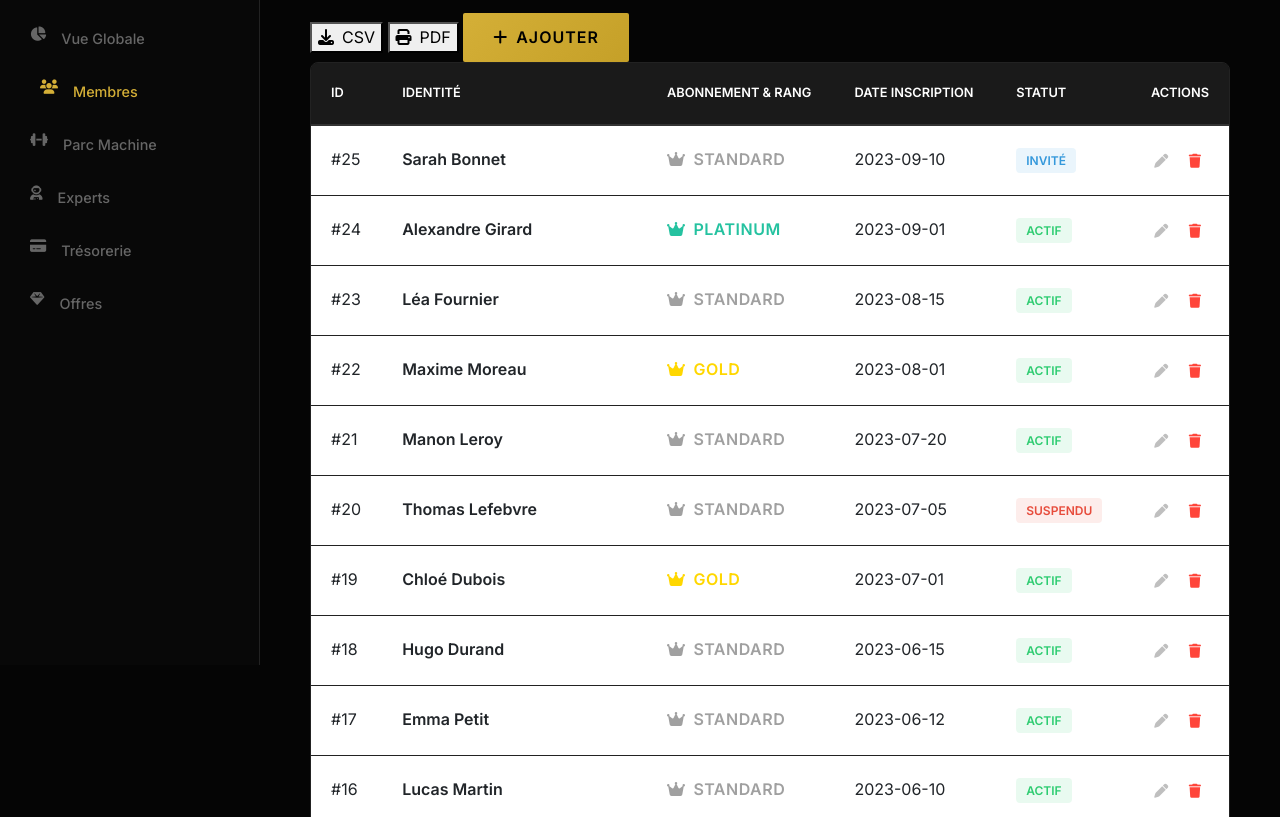
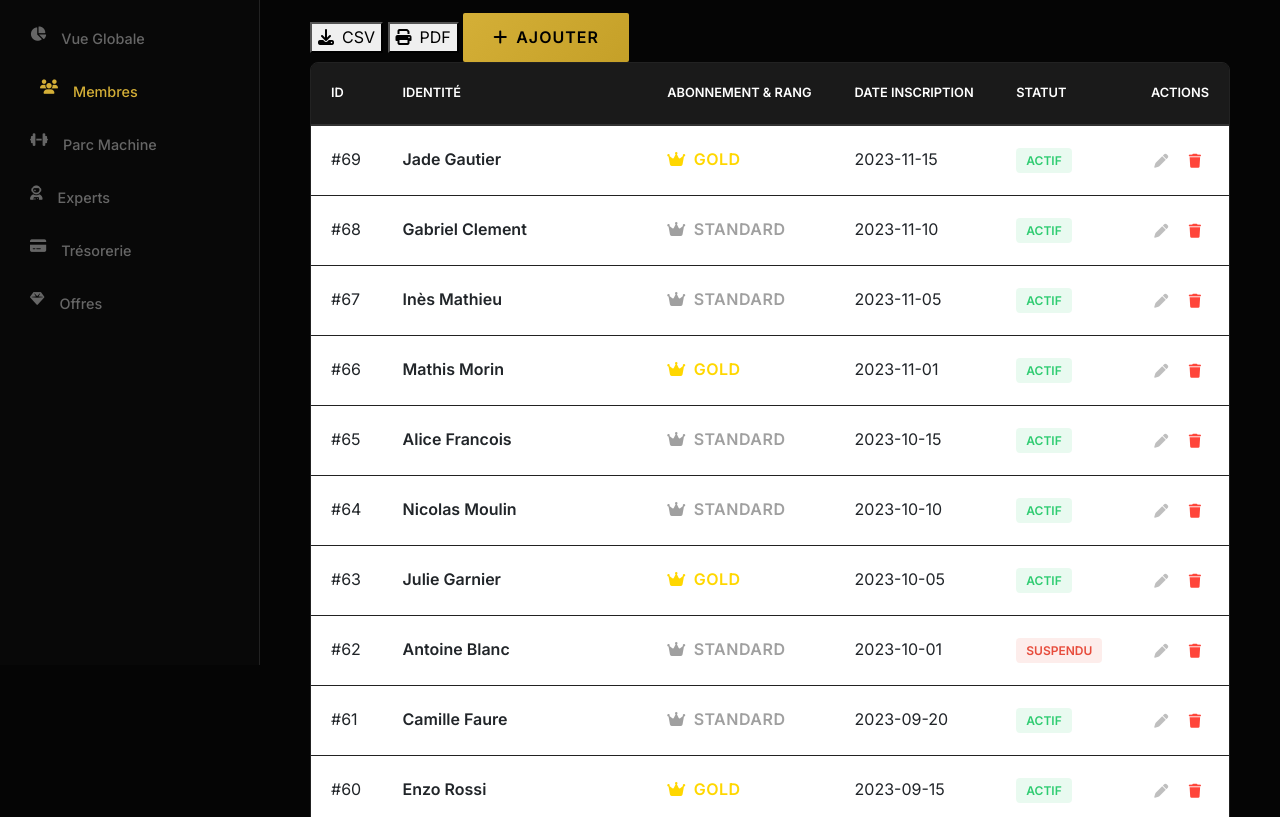
Before and after one commit to anouarose-hub/fitmanager, a plain HTML site: page membres.html in a window 1280 px wide. Shown: the part 135-952 px from the top of the page. Drawn offline with nearby package versions, Linux system fonts and the light colour scheme.

Commit message:
Correction des bugs

```diff
--- a/data.js
+++ b/data.js
@@ -1,133 +1,186 @@
 /* FICHIER: data.js
-   ROLE: Simule une base de données NoSQL locale (Version MASSIVE).
+   ROLE: Simule une base de données NoSQL locale (Version MASSIVE V4)
 */
 
 // 1. Initialisation des données (Seeding)
 function initData() {
-    // ⚠️ CHANGEMENT DE CLÉ POUR FORCER LA MISE À JOUR (v3_ULTIMATE)
-    if (!localStorage.getItem('fit_initialized_v3_ULTIMATE')) {
-        console.log("⚡ Initialisation de la base de données ULTIME...");
+    // ⚠️ CHANGEMENT DE CLÉ POUR FORCER LA MISE À JOUR (v4_MEGA_DB)
+    if (!localStorage.getItem('fit_initialized_v4_MEGA_DB')) {
+        console.log("⚡ Initialisation de la MEGA BASE DE DONNÉES...");
 
         // --- A. DÉFINITION DES OFFRES (RÉFÉRENCE) ---
         const plans = [
-            { id: 1, nom: "Standard", prix: 30 }, // Accès Heures creuses
-            { id: 2, nom: "Gold", prix: 50 },     // Accès 24/7
-            { id: 3, nom: "Platinum", prix: 90 }, // + Cours collectifs
-            { id: 4, nom: "Diamond", prix: 120 }  // + Spa & Coaching privé
+            { id: 1, nom: "Standard", prix: 30 },
+            { id: 2, nom: "Gold", prix: 50 },
+            { id: 3, nom: "Platinum", prix: 90 },
+            { id: 4, nom: "Diamond", prix: 120 },
+            { id: 5, nom: "Superstar", prix: 250 }, // Offre VIP
+            { id: 6, nom: "Mythique", prix: 500 }   // Offre "God Tier"
         ];
 
-        // --- B. ENTITÉ 1 : MEMBRES (Mélange Stars & Lambda) ---
+        // --- B. ENTITÉ 1 : MEMBRES (Mélange Massif) ---
         const members = [
-            // --- LES STARS (Gros Budget) ---
-            { id: 1, nom: "Dwayne 'The Rock' Johnson", plan: "Diamond", date: "2023-01-01", status: "Actif" },
-            { id: 2, nom: "Usain Bolt", plan: "Diamond", date: "2023-01-15", status: "Actif" },
-            { id: 3, nom: "Serena Williams", plan: "Diamond", date: "2023-02-01", status: "Actif" },
-            { id: 4, nom: "Conor McGregor", plan: "Platinum", date: "2023-02-10", status: "Suspendu" }, // Bagarre dans le vestiaire
-            { id: 5, nom: "Elon Musk", plan: "Diamond", date: "2023-02-20", status: "Invité" },
-            { id: 6, nom: "Derrick Rose", plan: "Diamond", date: "2023-03-01", status: "Actif" }, // 🌹
-            { id: 7, nom: "Mike Tyson", plan: "Platinum", date: "2023-03-15", status: "Actif" },
-            { id: 8, nom: "Cristiano Ronaldo", plan: "Diamond", date: "2023-04-01", status: "Actif" },
-            { id: 9, nom: "Leo Messi", plan: "Diamond", date: "2023-04-02", status: "Actif" },
-            { id: 10, nom: "Zlatan Ibrahimovic", plan: "Diamond", date: "2023-04-05", status: "Actif" },
+            // --- TIER 1 : LES LÉGENDES (MYTHIQUE) ---
+            { id: 1, nom: "Arnold Schwarzenegger", plan: "Mythique", date: "2023-01-01", status: "Actif" },
+            { id: 2, nom: "Ronnie Coleman", plan: "Mythique", date: "2023-01-02", status: "Actif" },
+            { id: 3, nom: "Dwayne 'The Rock' Johnson", plan: "Mythique", date: "2023-01-05", status: "Actif" },
+            { id: 4, nom: "Mike Tyson", plan: "Mythique", date: "2023-01-10", status: "Actif" },
+            { id: 5, nom: "Muhammad Ali", plan: "Mythique", date: "2023-01-12", status: "Honneur" },
+            { id: 6, nom: "Bruce Lee", plan: "Mythique", date: "2023-01-15", status: "Honneur" },
+            { id: 7, nom: "Usain Bolt", plan: "Mythique", date: "2023-02-01", status: "Actif" },
+            { id: 8, nom: "Michael Jordan", plan: "Mythique", date: "2023-02-05", status: "Actif" },
+            { id: 9, nom: "LeBron James", plan: "Mythique", date: "2023-02-10", status: "Actif" },
+            { id: 10, nom: "Cristiano Ronaldo", plan: "Mythique", date: "2023-02-15", status: "Actif" },
 
-            // --- LES INFLUENCEURS FITNESS (Budget Moyen/Haut) ---
-            { id: 11, nom: "Tibo InShape", plan: "Gold", date: "2023-05-01", status: "Actif" },
-            { id: 12, nom: "Juju Fitcats", plan: "Gold", date: "2023-05-02", status: "Actif" },
-            { id: 13, nom: "Nassim Sahili", plan: "Platinum", date: "2023-05-10", status: "Actif" },
-            { id: 14, nom: "Sam Sulek", plan: "Standard", date: "2023-05-15", status: "Suspendu" }, // A cassé une machine
-            { id: 15, nom: "David Goggins", plan: "Standard", date: "2023-06-01", status: "Actif" }, // N'a pas besoin de luxe, juste de souffrir
+            // --- TIER 2 : LES SUPERSTARS (SUPERSTAR) ---
+            { id: 11, nom: "Conor McGregor", plan: "Superstar", date: "2023-03-01", status: "Suspendu" }, // Bagarre
+            { id: 12, nom: "Khabib Nurmagomedov", plan: "Superstar", date: "2023-03-02", status: "Actif" },
+            { id: 13, nom: "Jon Jones", plan: "Superstar", date: "2023-03-05", status: "Actif" },
+            { id: 14, nom: "Francis Ngannou", plan: "Superstar", date: "2023-03-10", status: "Actif" },
+            { id: 15, nom: "Chris Hemsworth", plan: "Superstar", date: "2023-03-15", status: "Actif" },
+            { id: 16, nom: "Henry Cavill", plan: "Superstar", date: "2023-03-20", status: "Actif" },
+            { id: 17, nom: "Jason Momoa", plan: "Superstar", date: "2023-03-25", status: "Actif" },
+            { id: 18, nom: "Tom Hardy", plan: "Superstar", date: "2023-04-01", status: "Actif" },
+            { id: 19, nom: "Mark Wahlberg", plan: "Superstar", date: "2023-04-05", status: "Actif" },
+            { id: 20, nom: "Zlatan Ibrahimovic", plan: "Superstar", date: "2023-04-10", status: "Actif" },
+            { id: 21, nom: "Kylian Mbappé", plan: "Superstar", date: "2023-04-15", status: "Actif" },
+            { id: 22, nom: "Neymar Jr", plan: "Superstar", date: "2023-04-20", status: "Suspendu" }, // Blessure
+            { id: 23, nom: "Serena Williams", plan: "Superstar", date: "2023-05-01", status: "Actif" },
+            { id: 24, nom: "Ronda Rousey", plan: "Superstar", date: "2023-05-05", status: "Actif" },
+            { id: 25, nom: "Derrick Rose", plan: "Superstar", date: "2023-05-10", status: "Actif" },
 
-            // --- LES GENS NORMAUX (Petit Budget / Locaux) ---
-            { id: 16, nom: "Lucas Martin", plan: "Standard", date: "2023-06-10", status: "Actif" },
-            { id: 17, nom: "Emma Petit", plan: "Standard", date: "2023-06-12", status: "Actif" },
-            { id: 18, nom: "Hugo Durand", plan: "Standard", date: "2023-06-15", status: "Actif" },
-            { id: 19, nom: "Chloé Dubois", plan: "Gold", date: "2023-07-01", status: "Actif" },
-            { id: 20, nom: "Thomas Lefebvre", plan: "Standard", date: "2023-07-05", status: "Suspendu" }, // Paiement refusé
-            { id: 21, nom: "Manon Leroy", plan: "Standard", date: "2023-07-20", status: "Actif" },
-            { id: 22, nom: "Maxime Moreau", plan: "Gold", date: "2023-08-01", status: "Actif" },
-            { id: 23, nom: "Léa Fournier", plan: "Standard", date: "2023-08-15", status: "Actif" },
-            { id: 24, nom: "Alexandre Girard", plan: "Platinum", date: "2023-09-01", status: "Actif" },
-            { id: 25, nom: "Sarah Bonnet", plan: "Standard", date: "2023-09-10", status: "Invité" }
+            // --- TIER 3 : LES INFLUENCEURS & PROS (DIAMOND / PLATINUM) ---
+            { id: 30, nom: "Tibo InShape", plan: "Diamond", date: "2023-06-01", status: "Actif" },
+            { id: 31, nom: "Juju Fitcats", plan: "Diamond", date: "2023-06-01", status: "Actif" },
+            { id: 32, nom: "Nassim Sahili", plan: "Diamond", date: "2023-06-05", status: "Actif" },
+            { id: 33, nom: "Sam Sulek", plan: "Platinum", date: "2023-06-10", status: "Suspendu" }, // Casse du matériel
+            { id: 34, nom: "David Goggins", plan: "Platinum", date: "2023-06-15", status: "Actif" },
+            { id: 35, nom: "Larry Wheels", plan: "Diamond", date: "2023-06-20", status: "Actif" },
+            { id: 36, nom: "Chris Bumstead (CBum)", plan: "Diamond", date: "2023-06-25", status: "Actif" },
+            { id: 37, nom: "Noel Deyzel", plan: "Platinum", date: "2023-07-01", status: "Actif" },
+            { id: 38, nom: "Jeff Seid", plan: "Gold", date: "2023-07-05", status: "Actif" },
+            { id: 39, nom: "Zyzz Legacy", plan: "Gold", date: "2023-07-10", status: "Honneur" },
+
+            // --- TIER 4 : LES CLIENTS LAMBDA (STANDARD / GOLD) ---
+            { id: 50, nom: "Lucas Martin", plan: "Standard", date: "2023-08-01", status: "Actif" },
+            { id: 51, nom: "Emma Petit", plan: "Standard", date: "2023-08-02", status: "Actif" },
+            { id: 52, nom: "Hugo Durand", plan: "Gold", date: "2023-08-05", status: "Actif" },
+            { id: 53, nom: "Chloé Dubois", plan: "Standard", date: "2023-08-10", status: "Actif" },
+            { id: 54, nom: "Thomas Lefebvre", plan: "Standard", date: "2023-08-12", status: "Suspendu" }, // Impayé
+            { id: 55, nom: "Manon Leroy", plan: "Gold", date: "2023-08-15", status: "Actif" },
+            { id: 56, nom: "Maxime Moreau", plan: "Standard", date: "2023-08-20", status: "Actif" },
+            { id: 57, nom: "Léa Fournier", plan: "Gold", date: "2023-09-01", status: "Actif" },
+            { id: 58, nom: "Alexandre Girard", plan: "Standard", date: "2023-09-05", status: "Invité" },
+            { id: 59, nom: "Sarah Bonnet", plan: "Standard", date: "2023-09-10", status: "Actif" },
+            { id: 60, nom: "Enzo Rossi", plan: "Gold", date: "2023-09-15", status: "Actif" },
+            { id: 61, nom: "Camille Faure", plan: "Standard", date: "2023-09-20", status: "Actif" },
+            { id: 62, nom: "Antoine Blanc", plan: "Standard", date: "2023-10-01", status: "Suspendu" },
+            { id: 63, nom: "Julie Garnier", plan: "Gold", date: "2023-10-05", status: "Actif" },
+            { id: 64, nom: "Nicolas Moulin", plan: "Standard", date: "2023-10-10", status: "Actif" },
+            { id: 65, nom: "Alice Francois", plan: "Standard", date: "2023-10-15", status: "Actif" },
+            { id: 66, nom: "Mathis Morin", plan: "Gold", date: "2023-11-01", status: "Actif" },
+            { id: 67, nom: "Inès Mathieu", plan: "Standard", date: "2023-11-05", status: "Actif" },
+            { id: 68, nom: "Gabriel Clement", plan: "Standard", date: "2023-11-10", status: "Actif" },
+            { id: 69, nom: "Jade Gautier", plan: "Gold", date: "2023-11-15", status: "Actif" }
         ];
 
-        // --- C. ENTITÉ 2 : MACHINES (Parc Complet) ---
+        // --- C. ENTITÉ 2 : MACHINES (Parc Gigantesque) ---
         const machines = [
-            // CARDIO
-            { id: 1, nom: "Tapis Roulant Technogym #1", etat: "Bon", maintenance: "2023-11-01" },
-            { id: 2, nom: "Tapis Roulant Technogym #2", etat: "Bon", maintenance: "2023-11-01" },
-            { id: 3, nom: "Tapis Roulant Technogym #3", etat: "En panne", maintenance: "2023-12-28" },
-            { id: 4, nom: "Vélo Elliptique Matrix #1", etat: "Bon", maintenance: "2023-10-15" },
-            { id: 5, nom: "Vélo Elliptique Matrix #2", etat: "Maintenance", maintenance: "2023-12-29" },
-            { id: 6, nom: "Rameur Concept 2 #1", etat: "Bon", maintenance: "2023-09-20" },
-            { id: 7, nom: "Rameur Concept 2 #2", etat: "Bon", maintenance: "2023-09-20" },
-            { id: 8, nom: "Escalier (StairMaster)", etat: "Bon", maintenance: "2023-11-10" },
+            // ZONE CARDIO (High Tech)
+            { id: 1, nom: "Tapis Technogym Skillrun #1", etat: "Bon", maintenance: "2023-11-01" },
+            { id: 2, nom: "Tapis Technogym Skillrun #2", etat: "Bon", maintenance: "2023-11-01" },
+            { id: 3, nom: "Tapis Technogym Skillrun #3", etat: "Bon", maintenance: "2023-11-01" },
+            { id: 4, nom: "Tapis Technogym Skillrun #4", etat: "En panne", maintenance: "2023-12-28" },
+            { id: 5, nom: "Tapis Technogym Skillrun #5", etat: "Bon", maintenance: "2023-11-05" },
+            { id: 6, nom: "Vélo Elliptique Matrix #1", etat: "Bon", maintenance: "2023-10-15" },
+            { id: 7, nom: "Vélo Elliptique Matrix #2", etat: "Bon", maintenance: "2023-10-15" },
+            { id: 8, nom: "Vélo Elliptique Matrix #3", etat: "Maintenance", maintenance: "2023-12-29" },
+            { id: 9, nom: "Rameur Concept 2 #1", etat: "Bon", maintenance: "2023-09-20" },
+            { id: 10, nom: "Rameur Concept 2 #2", etat: "Bon", maintenance: "2023-09-20" },
+            { id: 11, nom: "Rameur Concept 2 #3", etat: "Bon", maintenance: "2023-09-20" },
+            { id: 12, nom: "Escalier StairMaster Gauntlet #1", etat: "Bon", maintenance: "2023-11-10" },
+            { id: 13, nom: "Escalier StairMaster Gauntlet #2", etat: "En panne", maintenance: "2023-12-25" },
+            { id: 14, nom: "Assault Bike Rogue #1", etat: "Bon", maintenance: "2023-08-01" },
+            { id: 15, nom: "Assault Bike Rogue #2", etat: "Bon", maintenance: "2023-08-01" },
 
-            // MUSCULATION GUIDÉE
-            { id: 9, nom: "Presse à Cuisses 45°", etat: "Bon", maintenance: "2023-08-15" },
-            { id: 10, nom: "Leg Extension", etat: "Bon", maintenance: "2023-08-20" },
-            { id: 11, nom: "Leg Curl Ischio", etat: "En panne", maintenance: "2023-12-25" },
-            { id: 12, nom: "Pec Deck (Papillon)", etat: "Bon", maintenance: "2023-10-05" },
-            { id: 13, nom: "Tirage Vertical (Lat Pull)", etat: "Bon", maintenance: "2023-10-10" },
-            { id: 14, nom: "Poulie Vis-à-Vis", etat: "Bon", maintenance: "2023-11-01" },
+            // ZONE MUSCULATION GUIDÉE (Panatta / Hammer Strength)
+            { id: 20, nom: "Presse à Cuisses 45° Panatta", etat: "Bon", maintenance: "2023-08-15" },
+            { id: 21, nom: "Hack Squat Panatta", etat: "Bon", maintenance: "2023-08-15" },
+            { id: 22, nom: "Leg Extension Technogym", etat: "Bon", maintenance: "2023-08-20" },
+            { id: 23, nom: "Leg Curl Couché Technogym", etat: "En panne", maintenance: "2023-12-25" },
+            { id: 24, nom: "Leg Curl Assis Technogym", etat: "Bon", maintenance: "2023-08-22" },
+            { id: 25, nom: "Pec Deck (Papillon) Matrix", etat: "Bon", maintenance: "2023-10-05" },
+            { id: 26, nom: "Chest Press Convergent", etat: "Bon", maintenance: "2023-10-06" },
+            { id: 27, nom: "Shoulder Press Convergent", etat: "Bon", maintenance: "2023-10-07" },
+            { id: 28, nom: "Tirage Vertical (Lat Pull)", etat: "Bon", maintenance: "2023-10-10" },
+            { id: 29, nom: "Tirage Horizontal (Low Row)", etat: "Bon", maintenance: "2023-10-12" },
+            { id: 30, nom: "Poulie Vis-à-Vis Crossover", etat: "Bon", maintenance: "2023-11-01" },
+            { id: 31, nom: "Machine à Abdominaux", etat: "Bon", maintenance: "2023-11-05" },
 
-            // POIDS LIBRES & FORCE
-            { id: 15, nom: "Cage à Squat Olympique #1", etat: "Bon", maintenance: "2023-06-01" },
-            { id: 16, nom: "Cage à Squat Olympique #2", etat: "Bon", maintenance: "2023-06-01" },
-            { id: 17, nom: "Banc Développé Couché", etat: "Bon", maintenance: "2023-07-15" },
-            { id: 18, nom: "Banc Développé Incliné", etat: "Maintenance", maintenance: "2023-12-30" },
-            { id: 19, nom: "Rack Haltères (2kg-50kg)", etat: "Bon", maintenance: "2023-01-01" },
-            { id: 20, nom: "Smith Machine (Cadre Guidé)", etat: "Bon", maintenance: "2023-09-01" }
+            // ZONE POIDS LIBRES & FORCE (Eleiko)
+            { id: 40, nom: "Cage à Squat Olympique Eleiko #1", etat: "Bon", maintenance: "2023-06-01" },
+            { id: 41, nom: "Cage à Squat Olympique Eleiko #2", etat: "Bon", maintenance: "2023-06-01" },
+            { id: 42, nom: "Cage à Squat Olympique Eleiko #3", etat: "Bon", maintenance: "2023-06-01" },
+            { id: 43, nom: "Plateforme Soulevé de Terre #1", etat: "Bon", maintenance: "2023-06-05" },
+            { id: 44, nom: "Plateforme Soulevé de Terre #2", etat: "Bon", maintenance: "2023-06-05" },
+            { id: 45, nom: "Banc Développé Couché Compétition #1", etat: "Bon", maintenance: "2023-07-15" },
+            { id: 46, nom: "Banc Développé Couché Compétition #2", etat: "Bon", maintenance: "2023-07-15" },
+            { id: 47, nom: "Banc Développé Incliné", etat: "Maintenance", maintenance: "2023-12-30" },
+            { id: 48, nom: "Banc Développé Décliné", etat: "Bon", maintenance: "2023-07-20" },
+            { id: 49, nom: "Rack Haltères (2kg-30kg)", etat: "Bon", maintenance: "2023-01-01" },
+            { id: 50, nom: "Rack Haltères Lourds (32kg-60kg)", etat: "Bon", maintenance: "2023-01-01" },
+            { id: 51, nom: "Smith Machine (Cadre Guidé) #1", etat: "Bon", maintenance: "2023-09-01" },
+            { id: 52, nom: "Smith Machine (Cadre Guidé) #2", etat: "Bon", maintenance: "2023-09-01" }
         ];
 
-        // --- D. ENTITÉ 3 : COACHS (Staff Complet) ---
+        // --- D. ENTITÉ 3 : COACHS (Un seul Dieu) ---
         const coaches = [
-            { id: 1, nom: "Hany Rambod", spe: "Musculation", rating: 5.0 },
-            { id: 2, nom: "Coach Carter", spe: "Crossfit", rating: 4.8 },
-            { id: 3, nom: "Rocky Balboa", spe: "Boxe", rating: 5.0 },
-            { id: 4, nom: "Jillian Michaels", spe: "Cardio", rating: 4.2 },
-            { id: 5, nom: "Adriene Mishler", spe: "Yoga", rating: 4.9 },
-            { id: 6, nom: "Greg Doucette", spe: "Nutrition", rating: 4.5 },
-            { id: 7, nom: "Ronnie Coleman", spe: "Musculation", rating: 5.0 },
-            { id: 8, nom: "Kayla Itsines", spe: "Cardio", rating: 4.6 }
+            {
+                id: 1,
+                nom: "Dr Mike Israetel",
+                spe: "Hypertrophie Scientifique",
+                image: "images/mike.jpg", // Correspond à votre fichier local
+                rating: 5.0,
+                voteCount: 42
+            }
         ];
 
         // --- E. GÉNÉRATION AUTOMATIQUE DES PAIEMENTS ---
-        // Pour éviter d'écrire 100 lignes, on génère les paiements basés sur les membres !
         let payments = [];
-        let payIdCounter = 1000;
+        let payIdCounter = 5000;
 
-        // 1. On crée un paiement d'abonnement pour CHAQUE membre
+        // 1. Paiements d'abonnements pour TOUS les membres
         members.forEach(member => {
             // Trouver le prix du plan
             const plan = plans.find(p => p.nom === member.plan);
-            const price = plan ? plan.prix : 30; // 30 par défaut
+            const price = plan ? plan.prix : 30;
 
+            if (member.status !== "Invité" && member.status !== "Honneur") {
                 payIdCounter++;
-
-            // On décale un peu les dates pour faire réaliste
-            // (Ceci est une simulation simple)
                 payments.push({
                     id: payIdCounter,
                     memberId: member.id,
                     memberName: member.nom,
-                motif: "Abonnement " + member.plan,
+                    motif: "Renouvellement : " + member.plan,
                     montant: price,
-                date: member.date, // Date d'inscription
-                type: (Math.random() > 0.5) ? "Carte Bancaire" : "Virement"
+                    date: member.date,
+                    type: (Math.random() > 0.4) ? "Carte Bancaire" : "Virement"
                 });
+            }
         });
 
-        // 2. On ajoute quelques "Ventes au comptoir" (Eau, Protéines, Pass journée)
-        // Pour que le tableau ne soit pas monatone
+        // 2. Ventes au comptoir (Boost du CA)
         const extras = [
-            { motif: "Bouteille Eau 1L", prix: 2.00 },
-            { motif: "Barre Protéinée", prix: 3.50 },
+            { motif: "Bouteille Eau 1.5L", prix: 2.50 },
+            { motif: "Barre Protéinée Grenade", prix: 4.00 },
             { motif: "Séance Découverte", prix: 15.00 },
             { motif: "Serviette FITOS", prix: 12.00 },
-            { motif: "Shaker Pre-Workout", prix: 4.00 }
+            { motif: "Shaker Pre-Workout", prix: 4.50 },
+            { motif: "Ceinture de Force", prix: 35.00 },
+            { motif: "Sangles de Tirage", prix: 15.00 }
         ];
 
-        for(let i = 0; i < 15; i++) { // Ajouter 15 ventes random
+        for(let i = 0; i < 40; i++) { // 40 ventes additionnelles
             payIdCounter++;
             const item = extras[Math.floor(Math.random() * extras.length)];
             const randomDay = Math.floor(Math.random() * 28) + 1;
@@ -141,7 +194,7 @@ function initData() {
                 motif: item.motif,
                 montant: item.prix,
                 date: `2023-${randomMonth.toString().padStart(2, '0')}-${randomDay.toString().padStart(2, '0')}`,
-                type: "Espèces"
+                type: (Math.random() > 0.7) ? "Espèces" : "Carte Bancaire"
             });
         }
 
@@ -153,7 +206,7 @@ function initData() {
         localStorage.setItem('fit_plans', JSON.stringify(plans));
 
         // Marqueur de version
-        localStorage.setItem('fit_initialized_v3_ULTIMATE', 'true');
+        localStorage.setItem('fit_initialized_v4_MEGA_DB', 'true');
     }
 }
 
```
Also changed, not shown: membres.html (+19 -11 lines). Lines whose indentation alone changed are shown as unchanged.
